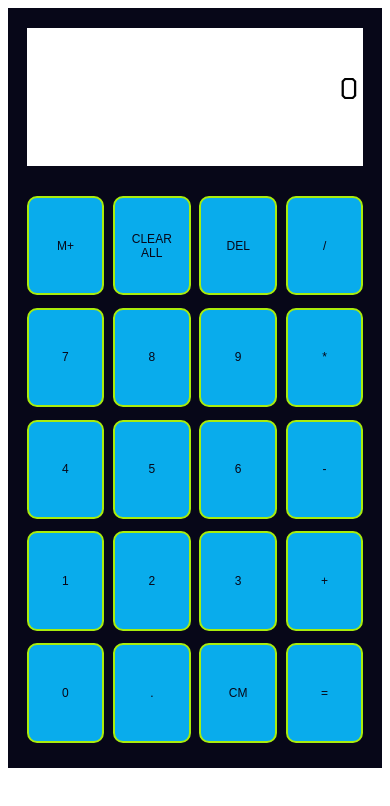
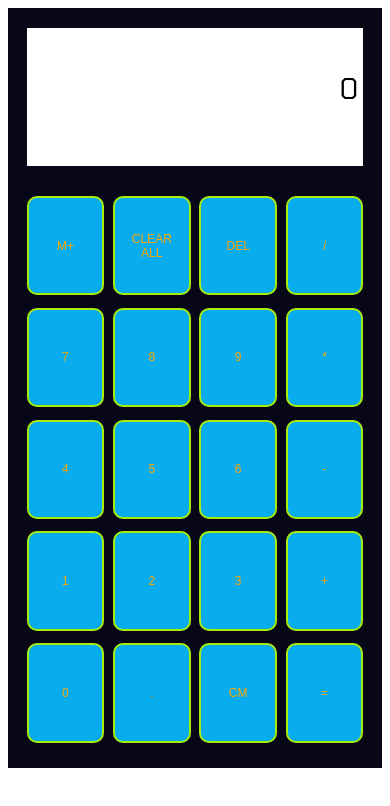
Before and after one commit to Duongocy/calculator, a plain HTML site: page index.html in a window 390 px wide. Drawn offline with Linux system fonts and the light colour scheme.

Commit message:
Calculator

```diff
--- a/stylesheet.css
+++ b/stylesheet.css
@@ -85,6 +85,6 @@ body {
   }
   .nutnhan {
     font-size: 12px;
-    color: #070718;
+    color: #ffa703;
   }
 }
```
